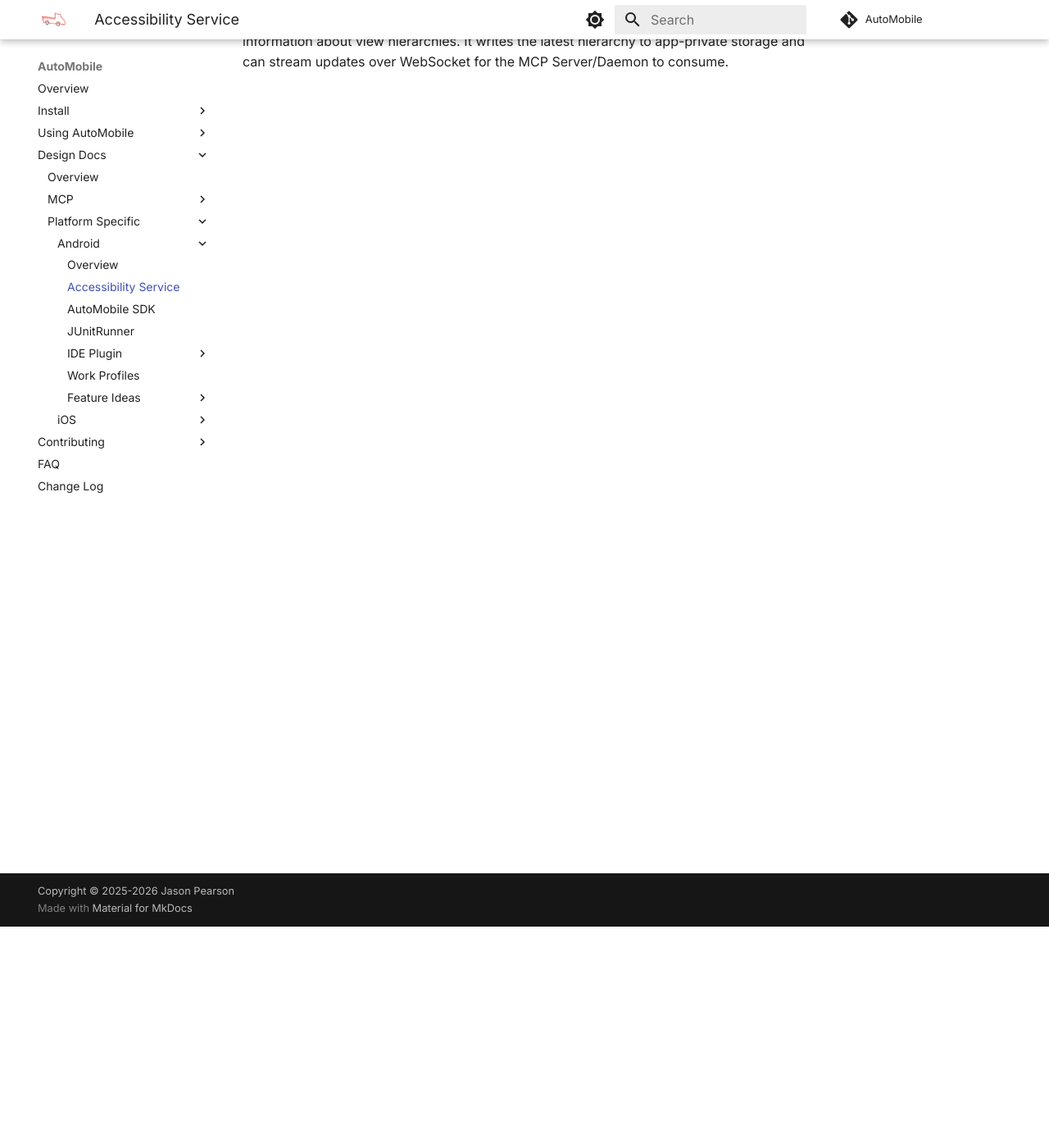
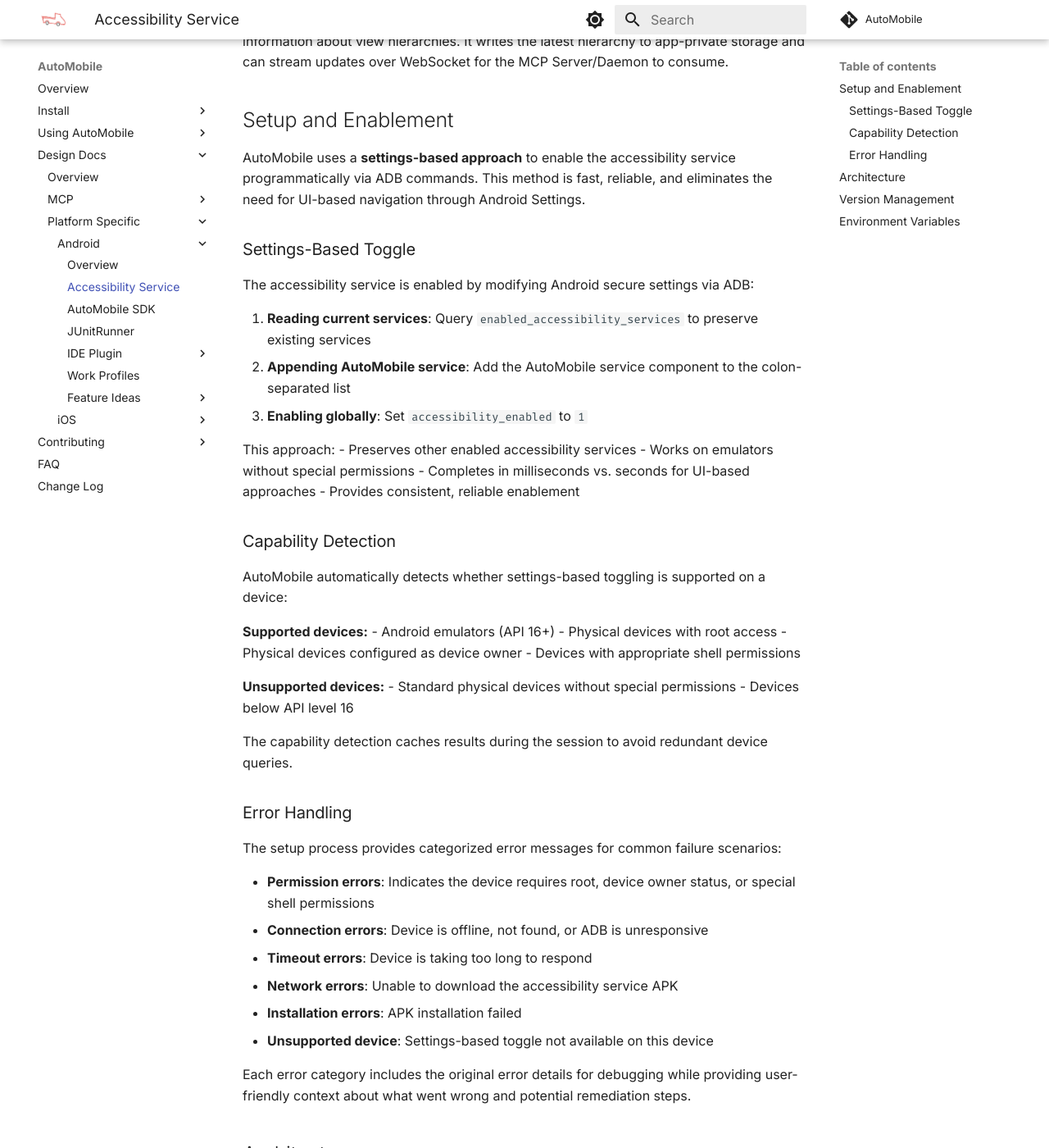
Before and after one commit to zillow/auto-mobile, an MkDocs documentation site: the page built from docs/design-docs/plat/android/accessibility-service.md, in a window 1280 px wide and 1400 px high, scrolled down 270 px. Shown: the whole window at 82% size. Built offline with MkDocs 1.6.1 and Material for MkDocs 9.7.7, drawn with Linux system fonts in a browser that asks for light colours; comment, search, counter and statistics services are not loaded; some of the changed text lies outside the part shown.

Commit message:
Improve accessibility service error messages and update documentation (#410) (#484)
Enhanced error handling in AccessibilityServiceManager to categorize failure types (permission, connection, timeout, network, installation, unsupported device) with clear, actionable messages.

Expanded documentation to reflect settings-based approach:
- Detailed setup and enablement process in design docs
- Added capability detection section
- Documented error handling categories
- Added FAQ entry explaining automatic enablement
- Linked to environment variable naming issue #483

Co-authored-by: Claude Sonnet 4.5 <noreply@anthropic.com>

```diff
--- a/docs/design-docs/plat/android/accessibility-service.md
+++ b/docs/design-docs/plat/android/accessibility-service.md
@@ -1,6 +1,83 @@
+# Android Accessibility Service
+
 The Android Accessibility Service provides real-time access to view hierarchy data and user interface
 elements without requiring device rooting or special permissions beyond accessibility service enablement.
 This service acts as a bridge between the Android system's accessibility framework and AutoMobile's
 automation capabilities. When enabled, the accessibility service continuously monitors UI changes and
 provides detailed information about view hierarchies. It writes the latest hierarchy to app-private
 storage and can stream updates over WebSocket for the MCP Server/Daemon to consume.
+
+## Setup and Enablement
+
+AutoMobile uses a **settings-based approach** to enable the accessibility service programmatically via ADB commands. This method is fast, reliable, and eliminates the need for UI-based navigation through Android Settings.
+
+### Settings-Based Toggle
+
+The accessibility service is enabled by modifying Android secure settings via ADB:
+
+1. **Reading current services**: Query `enabled_accessibility_services` to preserve existing services
+2. **Appending AutoMobile service**: Add the AutoMobile service component to the colon-separated list
+3. **Enabling globally**: Set `accessibility_enabled` to `1`
+
+This approach:
+- Preserves other enabled accessibility services
+- Works on emulators without special permissions
+- Completes in milliseconds vs. seconds for UI-based approaches
+- Provides consistent, reliable enablement
+
+### Capability Detection
+
+AutoMobile automatically detects whether settings-based toggling is supported on a device:
+
+**Supported devices:**
+- Android emulators (API 16+)
+- Physical devices with root access
+- Physical devices configured as device owner
+- Devices with appropriate shell permissions
+
+**Unsupported devices:**
+- Standard physical devices without special permissions
+- Devices below API level 16
+
+The capability detection caches results during the session to avoid redundant device queries.
+
+### Error Handling
+
+The setup process provides categorized error messages for common failure scenarios:
+
+- **Permission errors**: Indicates the device requires root, device owner status, or special shell permissions
+- **Connection errors**: Device is offline, not found, or ADB is unresponsive
+- **Timeout errors**: Device is taking too long to respond
+- **Network errors**: Unable to download the accessibility service APK
+- **Installation errors**: APK installation failed
+- **Unsupported device**: Settings-based toggle not available on this device
+
+Each error category includes the original error details for debugging while providing user-friendly context about what went wrong and potential remediation steps.
+
+## Architecture
+
+The accessibility service runs as a standard Android accessibility service that:
+
+1. Monitors UI hierarchy changes in real-time
+2. Extracts view properties and accessibility metadata
+3. Writes hierarchy data to app-private storage for fast local access
+4. Optionally streams updates via WebSocket for real-time observation
+5. Provides accessibility identifiers and semantic information for reliable element targeting
+
+## Version Management
+
+AutoMobile manages accessibility service versions automatically:
+
+- Compares installed APK checksum against expected release version
+- Upgrades when version mismatch detected
+- Falls back to reinstallation if upgrade fails
+- Validates downloaded APKs via SHA256 checksum
+- Supports local APK overrides for development
+
+## Environment Variables
+
+- `AUTOMOBILE_ACCESSIBILITY_APK_PATH`: Override APK source with local file path
+- `AUTOMOBILE_SKIP_ACCESSIBILITY_CHECKSUM`: Skip checksum validation (development mode)
+- `AUTOMOBILE_SKIP_ACCESSIBILITY_DOWNLOAD_IF_INSTALLED`: Skip version check if service is installed
+
+See [GitHub Issue #483](https://github.com/kaeawc/auto-mobile/issues/483) for ongoing work to standardize environment variable naming.
```
Also changed, not shown: docs/faq.md (+14 -0 lines), 1 other file.
